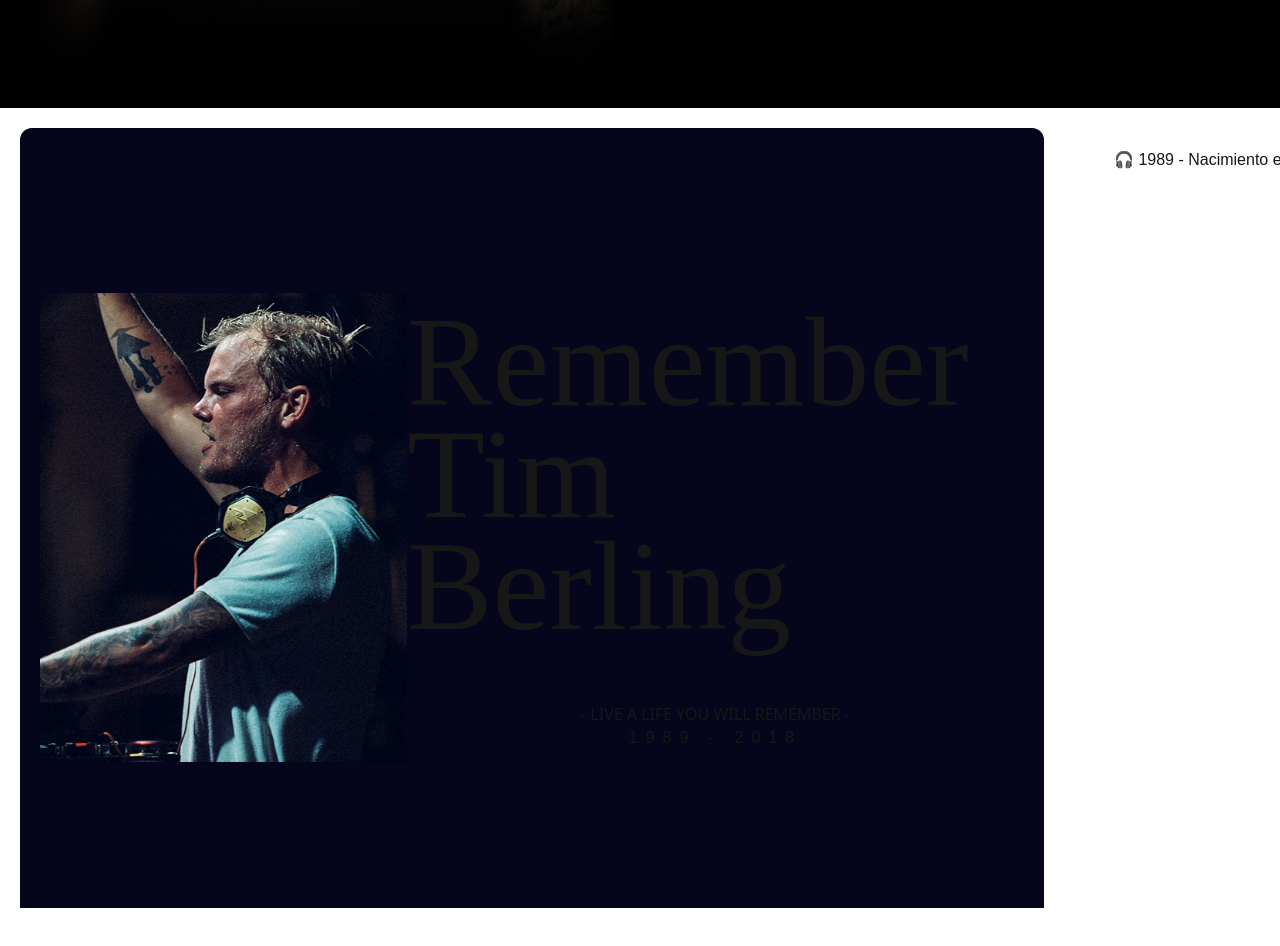
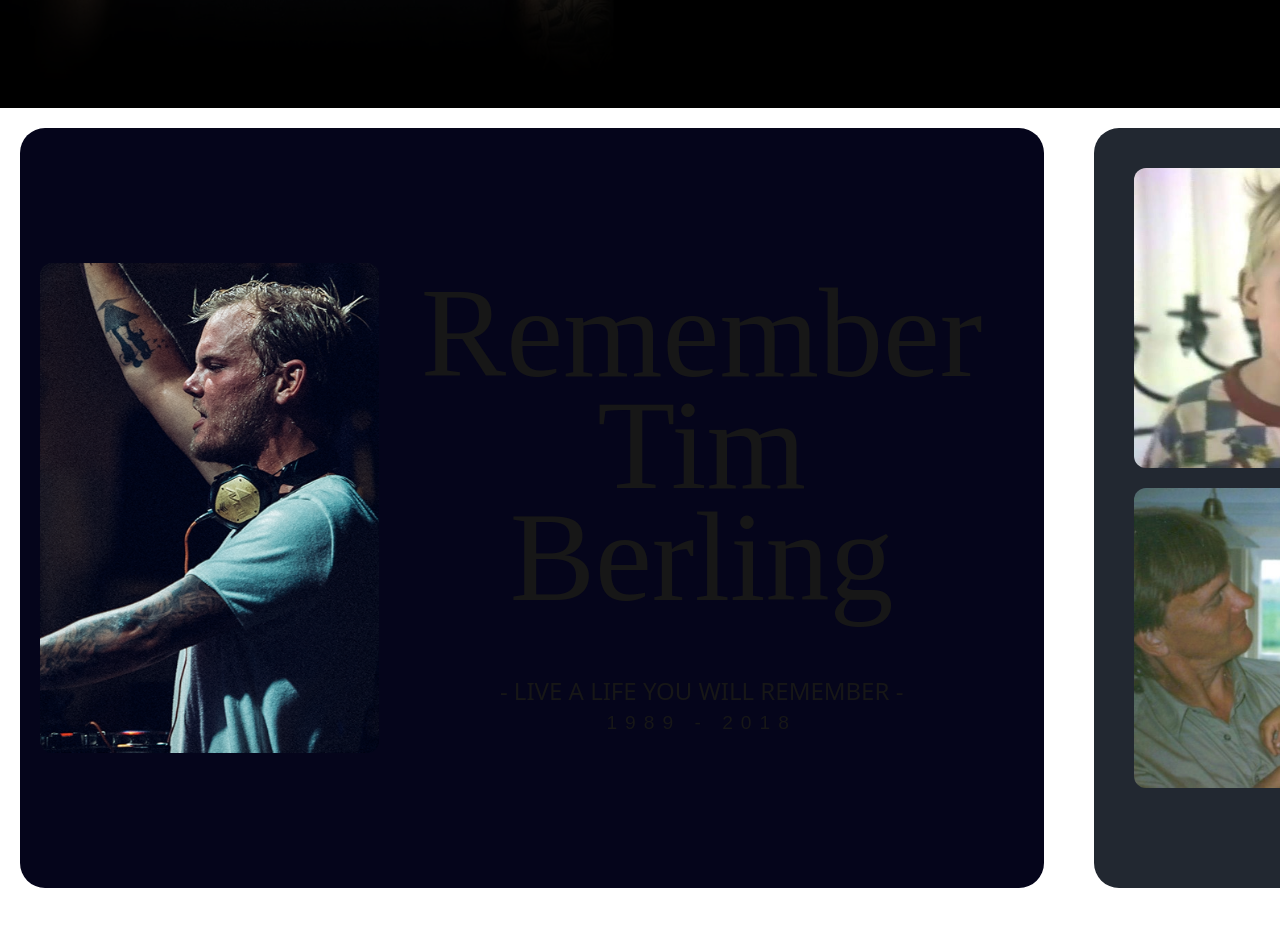
Before and after one commit to JerryRivera609/avicii-project, a Next.js app: page / in a window 1280 px wide. Shown: the part 780-1726 px from the top of the page. Built offline with nearby package versions, Linux system fonts and the light colour scheme; no server answers; a web font is replaced by a local one.

Commit message:
Se corrigo error de vista inferior en time line

```diff
--- a/src/app/components/about.tsx
+++ b/src/app/components/about.tsx
@@ -6,6 +6,8 @@ import { ScrollTrigger } from "gsap/ScrollTrigger";
 import "./about.css";
 
 const timeline = './timeline.png'
+const timeline01 = './timeline01.jpg'
+const timeline02 = './timeline02.jpg'
 
 gsap.registerPlugin(ScrollTrigger);
 
@@ -39,22 +41,30 @@ useEffect(() => {
     return (
         <div className="timeline-container" ref={containerRef}>
             <div className="timeline-sections" ref={sectionsRef}>
-                <section className="min-w-[80vw] h-[100vh] p-5 bg-[#05051b] rounded-xl flex justify-around items-center">
+                <section className="min-w-[80vw] h-[95vh] p-5 bg-[#05051b] rounded-[25px] flex justify-around items-center text-center">
                     <div>
-                        <img src={timeline} alt="" />
+                        <img src={timeline} className="rounded-xl" alt="" />
                     </div>
                         <div>
                         <h2 className="font-arizonia text-[8rem] leading-[7rem] mb-10">Remember Tim <br /> Berling</h2>
                         <div className="flex flex-col justify-center text-center">
-                            <p className="font-sans mt-5" >- LIVE A LIFE YOU WILL REMEMBER -</p>
-                            <p className="text-[1rem] tracking-[0.5rem]"> 1989 - 2018</p>
+                            <p className="font-sans mt-5 text-[1.5rem]" >- LIVE A LIFE YOU WILL REMEMBER -</p>
+                            <p className="text-[1.2rem] tracking-[0.5rem]"> 1989 - 2018</p>
                         </div>
                     </div>
                 </section>
-                <section className="min-w-[80vw] h-[100vh] p-5">🎧 1989 - Nacimiento en Estocolmo</section>
-                <section className="min-w-[80vw] h-[100vh] p-5">🔥 2011 - "Levels" lo hace famoso</section>
-                <section className="min-w-[80vw] h-[100vh] p-5">🎤 2013 - "Wake Me Up" rompe récords</section>
-                <section className="min-w-[80vw] h-[100vh] p-5">💿 2019 - Álbum póstumo "TIM"</section>
+                <section className="min-w-[80vw] h-[95vh] p-10 bg-[#222831] rounded-[25px] flex">
+                    <div className="space-y-5">
+                        <img src={timeline02} className="w-[300px] h-auto rounded-xl" alt="" />
+                        <img src={timeline01} className="w-[300px] h-auto rounded-xl" alt="" />
+                    </div>
+                    <div>
+                        <h2>Tim Berling - 1989</h2>
+                    </div>
+                </section>
+                <section className="min-w-[80vw] h-[95vh] p-5">🔥 2011 - "Levels" lo hace famoso</section>
+                <section className="min-w-[80vw] h-[95vh] p-5">🎤 2013 - "Wake Me Up" rompe récords</section>
+                <section className="min-w-[80vw] h-[95vh] p-5">💿 2019 - Álbum póstumo "TIM"</section>
             </div>
         </div>
     );
```
Also changed, not shown: public/timeline.png.
